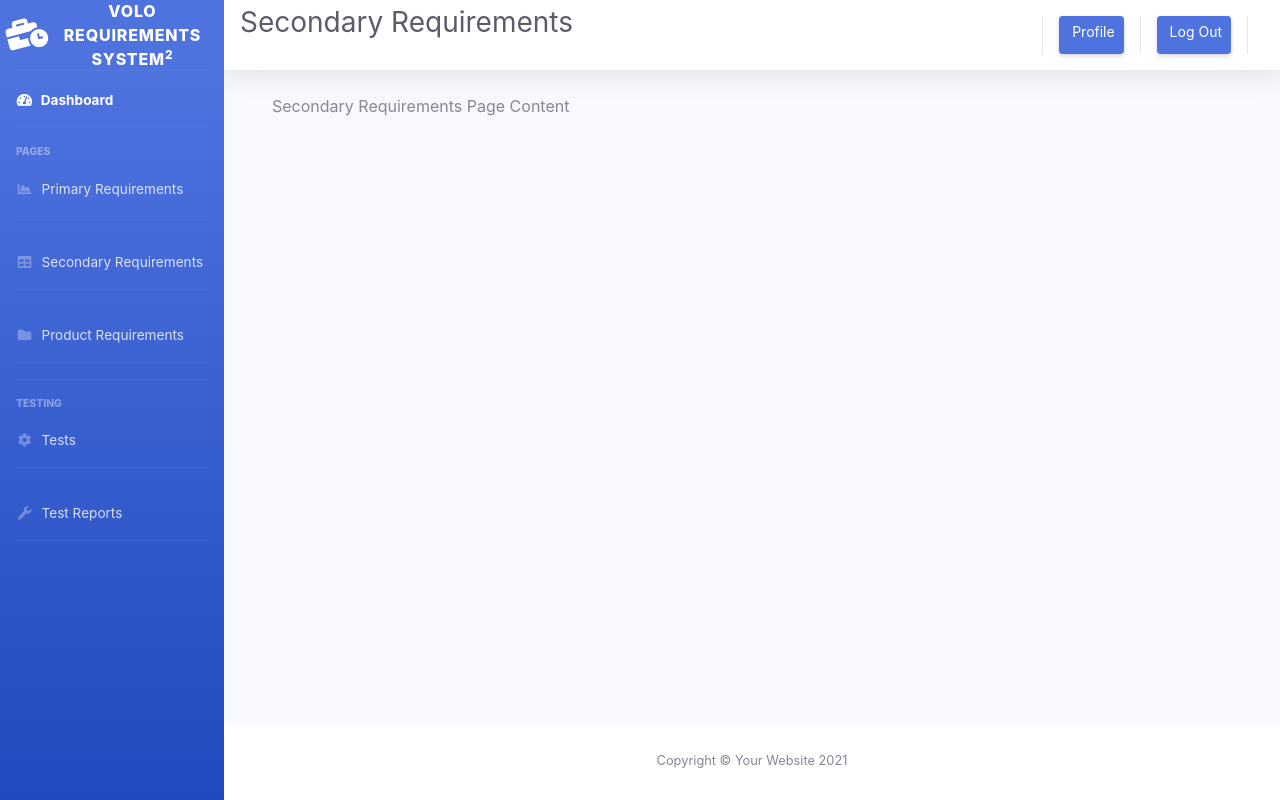
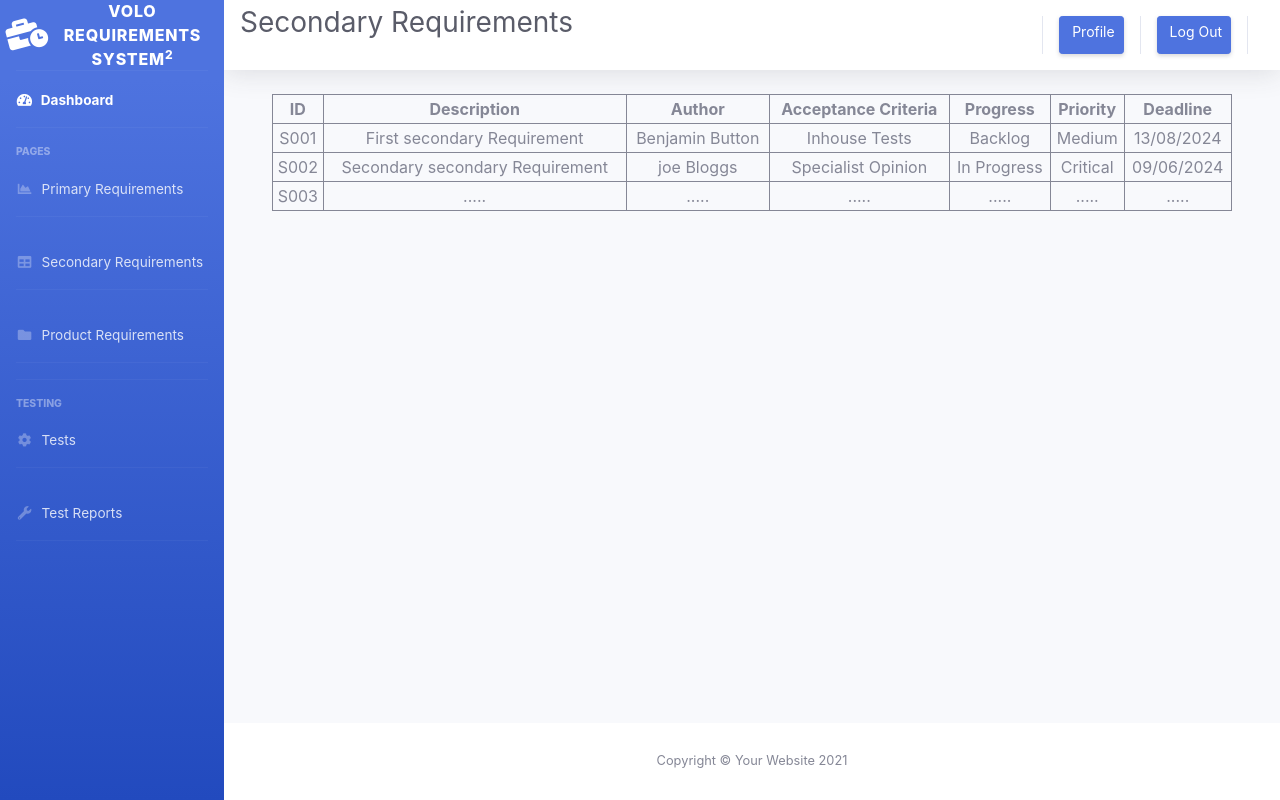
Before and after one commit to mparker-landt/Milestone_Project_3, a Flask app: page /secondary_reqs in a window 1280 px wide. Run offline with Flask 3, Linux system fonts and the light colour scheme; some libraries are stand-ins or nearby versions.

Commit message:
Dashboard page grid and requirements page table added with basic css

```diff
--- /dev/null
+++ b/static/css/styles.css
@@ -0,0 +1,38 @@
+#dashboard-grid {
+    display: grid;
+    border: 2px solid blue;
+    border-radius: 10px;
+
+    /* height: 500px; */
+
+    grid-template-columns: repeat(auto-fill, minmax(150px, 1fr));
+    gap: 1rem;
+}
+
+.dashboard-item {
+    border: 1px solid grey;
+    border-radius: 10px;
+
+    height: 200px;
+    width: 150px;
+}
+
+.dashboard-item:hover {
+    border: 3px solid grey;
+}
+
+table, th, td {
+    border: 1px solid;
+    text-align: center;
+    vertical-align: center;
+    padding: 2px;
+}
+
+tr:hover {
+    background-color: lightcyan;
+}
+
+.page-table {
+    width: 100%;
+    height: 100%;
+}
--- a/templates/base.html
+++ b/templates/base.html
@@ -14,6 +14,8 @@
 
         <link rel="stylesheet" href="{{ url_for('static', filename='vendor/bootstrap/css/bootstrap.min.css') }}">
         <link rel="stylesheet" href="{{ url_for('static', filename='css/sb-admin-2.min.css') }}">
+
+        <link rel="stylesheet" href="{{ url_for('static', filename='css/styles.css') }}">
 
         <title>VOLO</title>
     </head>
--- a/templates/secondary_reqs.html
+++ b/templates/secondary_reqs.html
@@ -5,5 +5,42 @@
 {% endblock %}
 
 {% block content %}
-    <p>Secondary Requirements Page Content</p>
+    <table class="page-table">
+        <tr>
+            <th>ID</th>
+            <th>Description</th>
+            <th>Author</th>
+            <th>Acceptance Criteria</th>
+            <th>Progress</th>
+            <th>Priority</th>
+            <th>Deadline</th>
+        </tr>
+        <tr>
+            <td>S001</td>
+            <td>First secondary Requirement</td>
+            <td>Benjamin Button</td>
+            <td>Inhouse Tests</td>
+            <td>Backlog</td>
+            <td>Medium</td>
+            <td>13/08/2024</td>
+        </tr>
+        <tr>
+            <td>S002</td>
+            <td>Secondary secondary Requirement</td>
+            <td>joe Bloggs</td>
+            <td>Specialist Opinion</td>
+            <td>In Progress</td>
+            <td>Critical</td>
+            <td>09/06/2024</td>
+        </tr>
+        <tr>
+            <td>S003</td>
+            <td>.....</td>
+            <td>.....</td>
+            <td>.....</td>
+            <td>.....</td>
+            <td>.....</td>
+            <td>.....</td>
+        </tr>
+    </table>
 {% endblock %}
```
Also changed, not shown: templates/index.html (+61 -1 lines).
